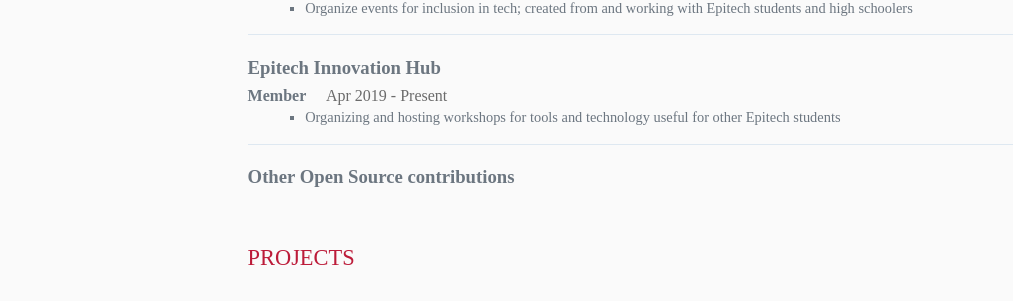
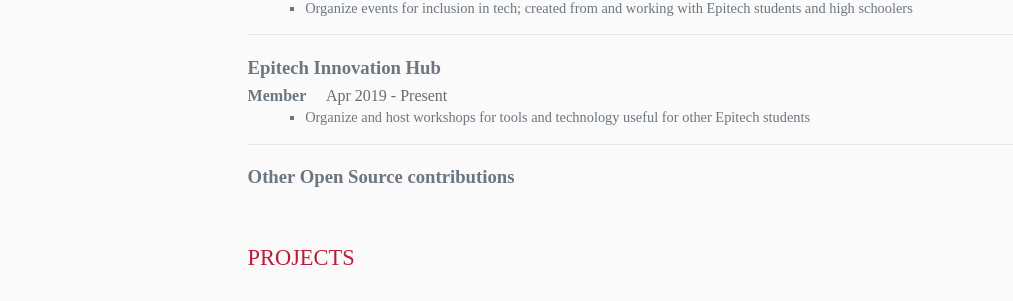
Before and after one commit to alter2000/alter2000.github.io, a Jekyll site: the page built from resume.html, in a window 1280 px wide and 900 px high, scrolled down 939 px. Shown: the part 151-452 px from the top of the window, without its empty margins (0-1013 px from the left). Built offline with Jekyll 4.4.1, drawn with Linux system fonts in a browser that asks for light colours.

Commit message:
why do i change individual syllables

```diff
--- a/_data/resume.yml
+++ b/_data/resume.yml
@@ -69,8 +69,8 @@
   - organization: Epitech Innovation Hub
     startDate: 2019-04-08
     position: Member
-    highlights: "Organizing and hosting workshops for tools and technology
-      useful for other Epitech students"
+    highlights: "Organize and host workshops for tools and technology useful
+      for other Epitech students"
   - organization: Other Open Source contributions
     summary: "Translations for the Ethereum project, Nextcloud, etc."
 
```
